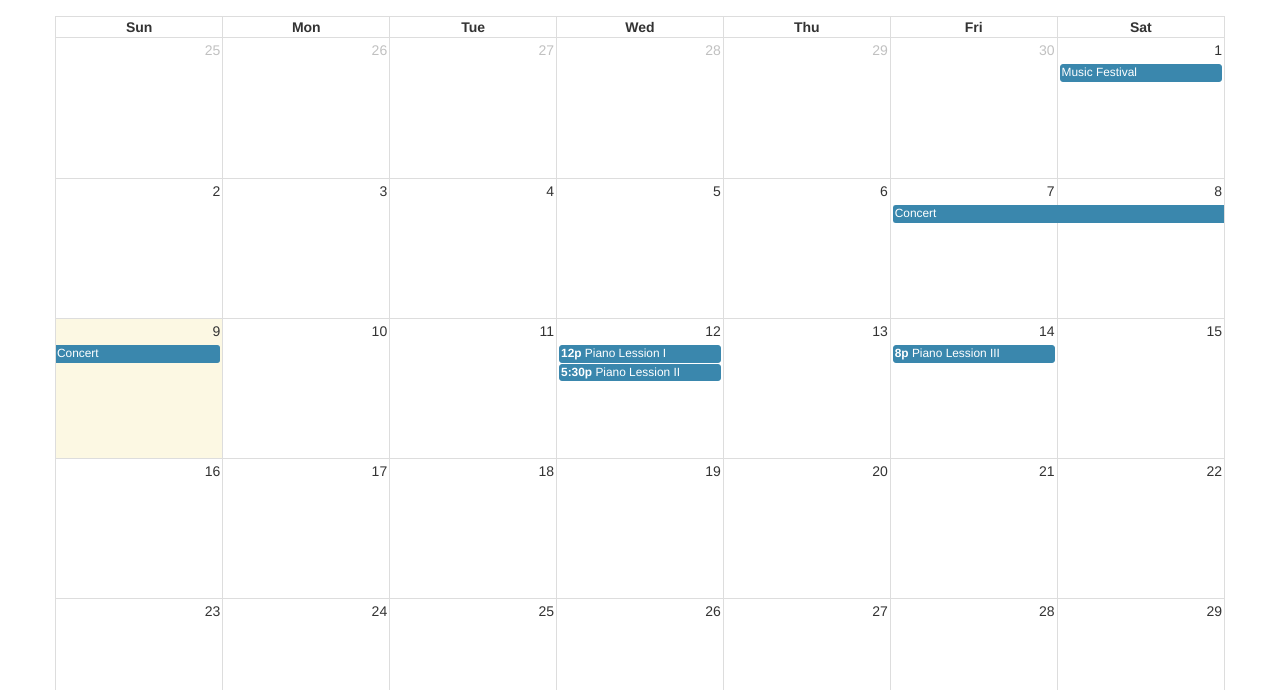
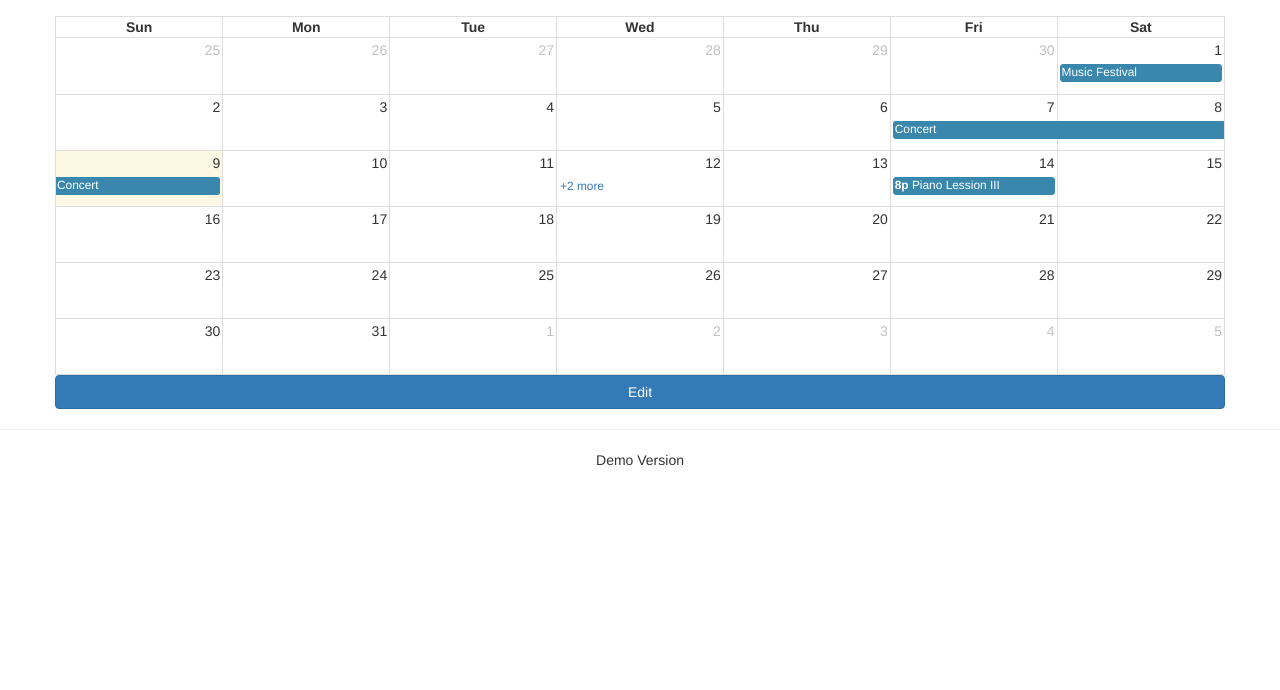
Before and after one commit to lnchit/lnchit.github.io, a plain HTML site: page schedule.html in a window 1280 px wide. Shown: the part 110-800 px from the top of the page. Drawn offline with nearby package versions, Linux system fonts and the light colour scheme.

Commit message:
no scroll in calendar

```diff
--- a/schedule.html
+++ b/schedule.html
@@ -66,6 +66,7 @@
   $(document).ready(function() {
 
     $('#calendar').fullCalendar({
+      height: "auto",
       header: {
         left: 'prev,next today',
         center: 'title',
```
Also changed, not shown: 1 other file.
